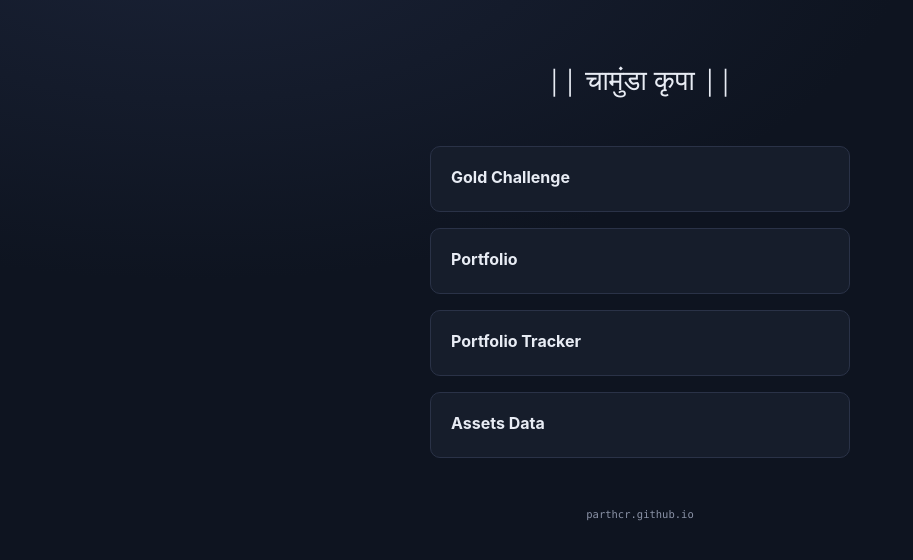
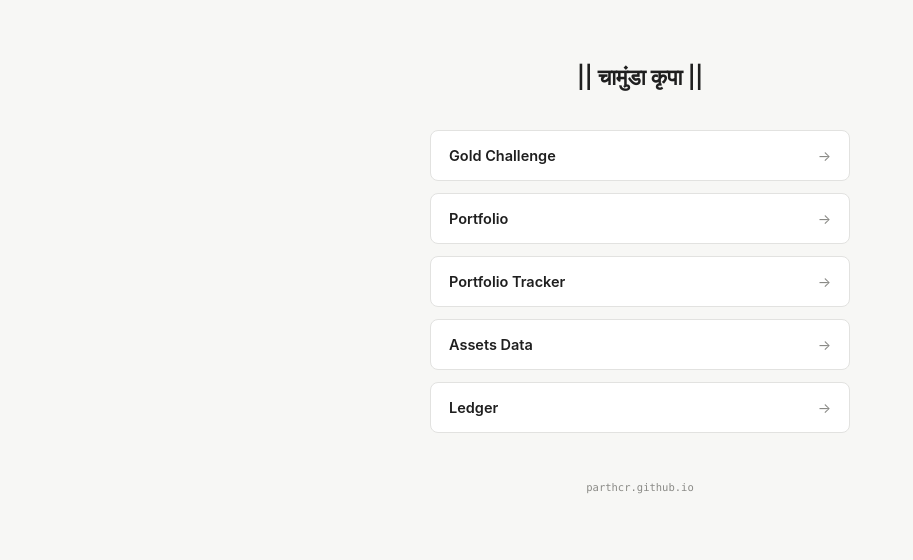
Before and after one commit to parthcr/parthcr.github.io, a plain HTML site: page index.html in a window 1280 px wide. Shown: the whole page, without its empty margins (0-913 px from the left). Drawn offline with Linux system fonts and the light colour scheme.

Commit message:
Update index.html

```diff
--- a/index.html
+++ b/index.html
@@ -6,101 +6,105 @@
 <title>|| चामुंडा कृपा ||</title>
 <style>
   :root{
-    --ink:#0e1420;
-    --panel:#161d2b;
-    --line:#2a3247;
-    --text:#e8ecf4;
-    --text-dim:#8b93a7;
-    --gold:#d4a94f;
-    --gold-soft:#8a7239;
+    --bg:#f7f7f5;
+    --card:#ffffff;
+    --line:#e2e2e0;
+    --header-bg:#fafafa;
+    --text:#1f1f1f;
+    --label:#8a8a86;
+    --green:#2f6f4f;
+    --green-tint:#eaf3ee;
+    --red:#b3413a;
+    --sans: -apple-system, BlinkMacSystemFont, "Segoe UI", Roboto, Helvetica, Arial, sans-serif;
     --mono: ui-monospace, "SF Mono", Menlo, Consolas, monospace;
-    --serif: Georgia, "Iowan Old Style", "Times New Roman", serif;
-    --sans: -apple-system, BlinkMacSystemFont, "Segoe UI", Roboto, Helvetica, Arial, sans-serif;
   }
   *{box-sizing:border-box;}
   body{
     margin:0;
     min-height:100vh;
-    background:
-      radial-gradient(1200px 600px at 15% -10%, #1a2236 0%, transparent 60%),
-      var(--ink);
+    background:var(--bg);
     color:var(--text);
     font-family:var(--sans);
     display:flex;
     flex-direction:column;
     align-items:center;
-    padding:60px 20px;
+    padding:64px 20px 40px;
   }
   h1{
-    font-family:var(--serif);
-    font-weight:400;
-    font-size:28px;
-    margin:0 0 48px;
+    font-weight:600;
+    font-size:22px;
+    letter-spacing:-0.01em;
+    margin:0 0 40px;
     text-align:center;
-  }
-  .sub{
-    font-family:var(--mono);
-    font-size:11px;
-    letter-spacing:0.12em;
-    color:var(--gold-soft);
-    text-transform:uppercase;
-    margin-bottom:48px;
   }
   .grid{
     display:grid;
-    gap:16px;
+    gap:12px;
     width:100%;
     max-width:420px;
   }
   a.tool-card{
-    display:block;
-    background:var(--panel);
+    display:flex;
+    align-items:center;
+    justify-content:space-between;
+    gap:12px;
+    background:var(--card);
     border:1px solid var(--line);
-    border-radius:10px;
-    padding:20px;
+    border-radius:8px;
+    padding:16px 18px;
     text-decoration:none;
     color:var(--text);
-    transition:border-color .15s, transform .15s;
+    transition:background .12s, border-color .12s;
   }
   a.tool-card:hover{
-    border-color:var(--gold-soft);
-    transform:translateY(-2px);
+    background:var(--green-tint);
+    border-color:var(--green);
   }
   .tool-card .name{
-    font-size:16px;
-    font-weight:700;
-    margin-bottom:4px;
+    font-size:14.5px;
+    font-weight:600;
   }
-  .tool-card .desc{
-    font-size:12.5px;
-    color:var(--text-dim);
+  .tool-card .arrow{
+    color:var(--label);
+    font-size:14px;
+    transition:color .12s, transform .12s;
+  }
+  a.tool-card:hover .arrow{
+    color:var(--green);
+    transform:translateX(2px);
   }
   footer{
-    margin-top:50px;
+    margin-top:48px;
     font-family:var(--mono);
     font-size:10.5px;
-    color:var(--text-dim);
+    color:var(--label);
   }
 </style>
 </head>
 <body>
   <h1>|| चामुंडा कृपा ||</h1>
-
   <div class="grid">
     <a class="tool-card" href="goldchallenge.html">
-      <div class="name">Gold Challenge</div>
+      <span class="name">Gold Challenge</span>
+      <span class="arrow">&rarr;</span>
     </a>
     <a class="tool-card" href="portfolio.html">
-      <div class="name">Portfolio</div>
+      <span class="name">Portfolio</span>
+      <span class="arrow">&rarr;</span>
     </a>
     <a class="tool-card" href="portfolio-tracker.html">
-      <div class="name">Portfolio Tracker</div>
+      <span class="name">Portfolio Tracker</span>
+      <span class="arrow">&rarr;</span>
     </a>
     <a class="tool-card" href="assets-data.html">
-      <div class="name">Assets Data</div>
+      <span class="name">Assets Data</span>
+      <span class="arrow">&rarr;</span>
+    </a>
+    <a class="tool-card" href="ledger.html">
+      <span class="name">Ledger</span>
+      <span class="arrow">&rarr;</span>
     </a>
   </div>
-
   <footer>parthcr.github.io</footer>
 </body>
 </html>
```
